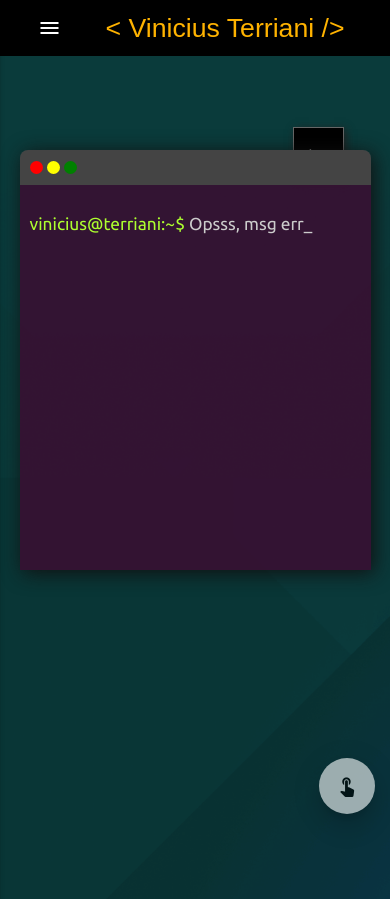
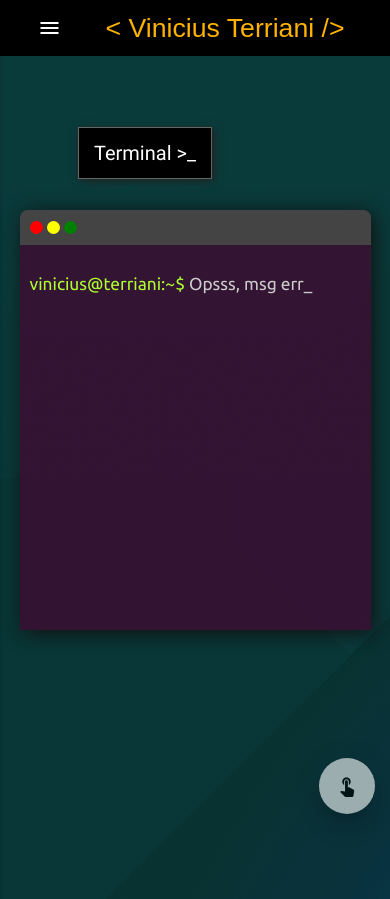
Before and after one commit to terriani/ViniciusTerriani.github.io, a PHP site: page / in a window 390 px wide. Shown: the top 899 px of the page. Run offline with PHP 8.4, Linux system fonts and the light colour scheme; some libraries are stand-ins or nearby versions; some web fonts are replaced.

Commit message:
corrigido botão do termianl

```diff
--- a/css/style.css
+++ b/css/style.css
@@ -311,13 +311,13 @@ hr{
       font-size: 15pt;
       position: absolute;
       top: 15%;
-      left: 75%;
+      left: 20%;
       box-shadow: 2px 2px 8px #222;
 
     }
     .terminal{
       height: 30rem;
-      top: 10px;
+      top: 5rem;
     }
 
   .btn-down{
@@ -397,7 +397,7 @@ hr{
       font-size: 15pt;
       position: absolute;
       top: 18%;
-      left: 85%;
+      left: 20%;
       box-shadow: 2px 2px 8px #222;
     }
 
--- a/index.html
+++ b/index.html
@@ -59,9 +59,9 @@
     <main class="main">
       <!-- Your content here -->
       <div class="wellcome">
-          <a href="#" class="btn-terminal" onclick="openTerminal();" title="Abrir terminal">>_</a>
+          <a href="#" class="btn-terminal draggable" onclick="openTerminal();" title="Abrir terminal">Terminal >_</a>
         <div class="wellcome-text">
-        <div class="terminal" id="draggable">
+        <div class="terminal draggable">
           <div class="terminal-bar">
             <a href="#" onclick="closeTerminal();"><div class="circle-1"></div></a>
             <a href="#" onclick="minTerminal();"><div class="circle-2"></div></a>
--- a/js/main.js
+++ b/js/main.js
@@ -37,13 +37,14 @@ var btn_act = $(".btn-action");
 var nav = $("nav");
 var terminal = $(".terminal");
 var text_terminal = $(".text-terminal");
+var drag = $(".draggable");
 
 
 //executa ao carregar a pagina
 doc.ready(function(){
     btn_collapse.sideNav();
     scrollspy.scrollSpy();
-    $( "#draggable" ).draggable();
+    drag.draggable();
     body.css("overflow-x", "hidden");
     //body.css("overflow-y", "hidden");
 
@@ -244,10 +245,12 @@ function minTerminal(){
   terminal.css("height", "35px");
   terminal.css("width", "100px");
   text_terminal.css("display", "none");
+  terminal.css("transition", ".2s");
 }
 
 function maxTerminal(){
   terminal.css("height", "");
   terminal.css("width", "");
   text_terminal.css("display", "block");
+  terminal.css("transition", ".2s");
 }
```
